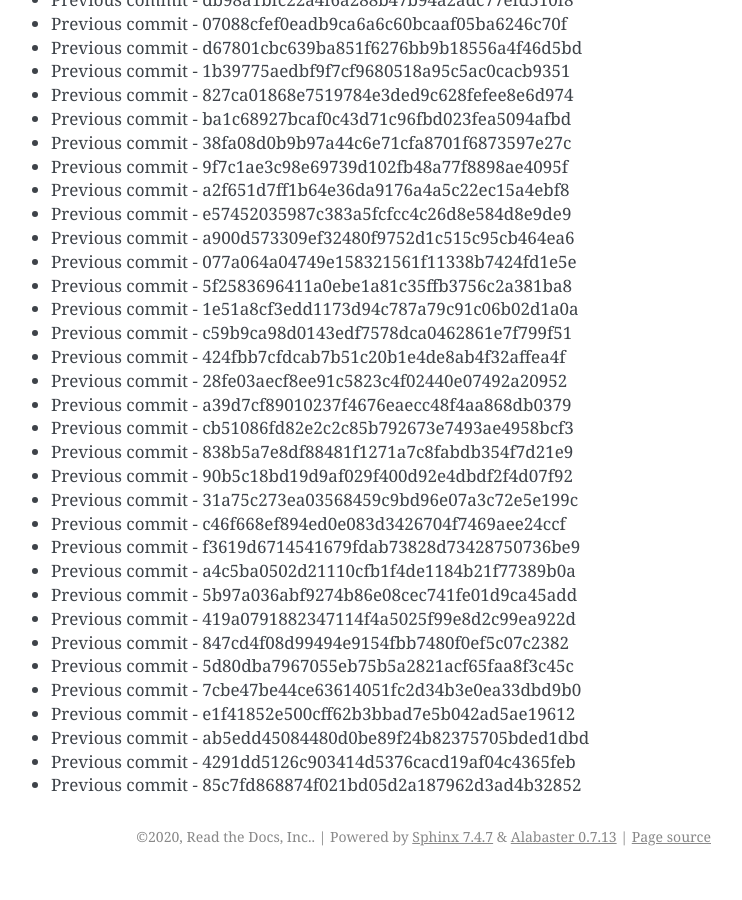
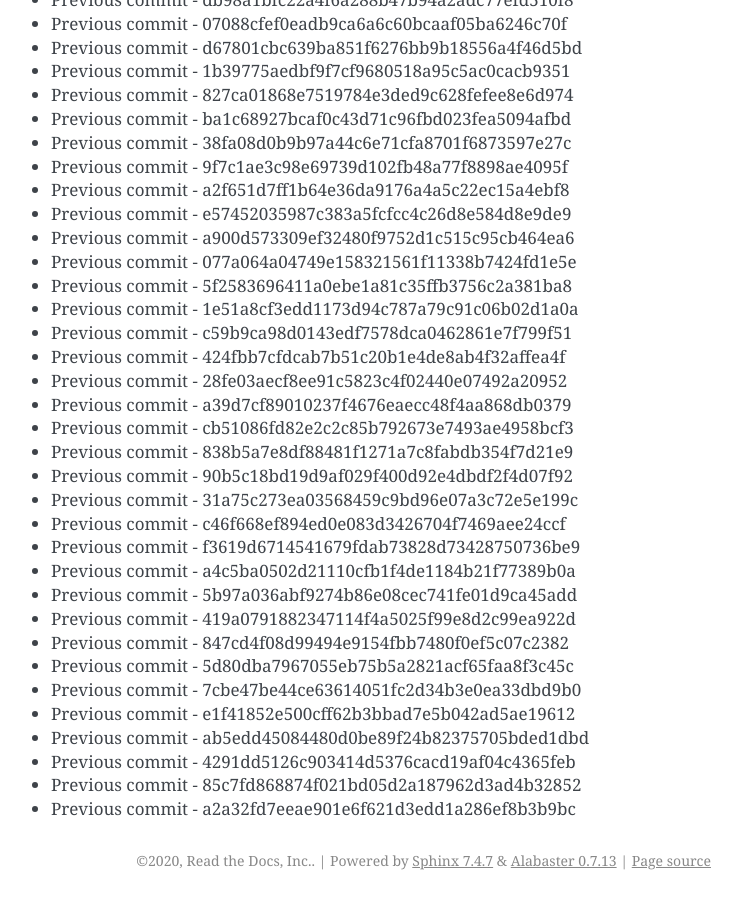
Before and after one commit to readthedocs/rtd-git-stresstest, a Sphinx documentation site: the page built from docs/updates.rst, in a window 1280 px wide and 900 px high, scrolled down 34804 px. Shown: the whole window, without its empty margins (399-1141 px from the left). Built offline with Sphinx 7.4.7, drawn with Linux system fonts in a browser that asks for light colours; before the commit the page ends 35680 px from its top, so only the background shows below that.

Commit message:
Generating commit from previous: a2a32fd7eeae901e6f621d3edd1a286ef8b3b9bc

```diff
--- a/docs/updates.rst
+++ b/docs/updates.rst
@@ -1494,3 +1494,4 @@ It can be tested for any performance characteristics.
 * Previous commit - ab5edd45084480d0be89f24b82375705bded1dbd
 * Previous commit - 4291dd5126c903414d5376cacd19af04c4365feb
 * Previous commit - 85c7fd868874f021bd05d2a187962d3ad4b32852
+* Previous commit - a2a32fd7eeae901e6f621d3edd1a286ef8b3b9bc
```
